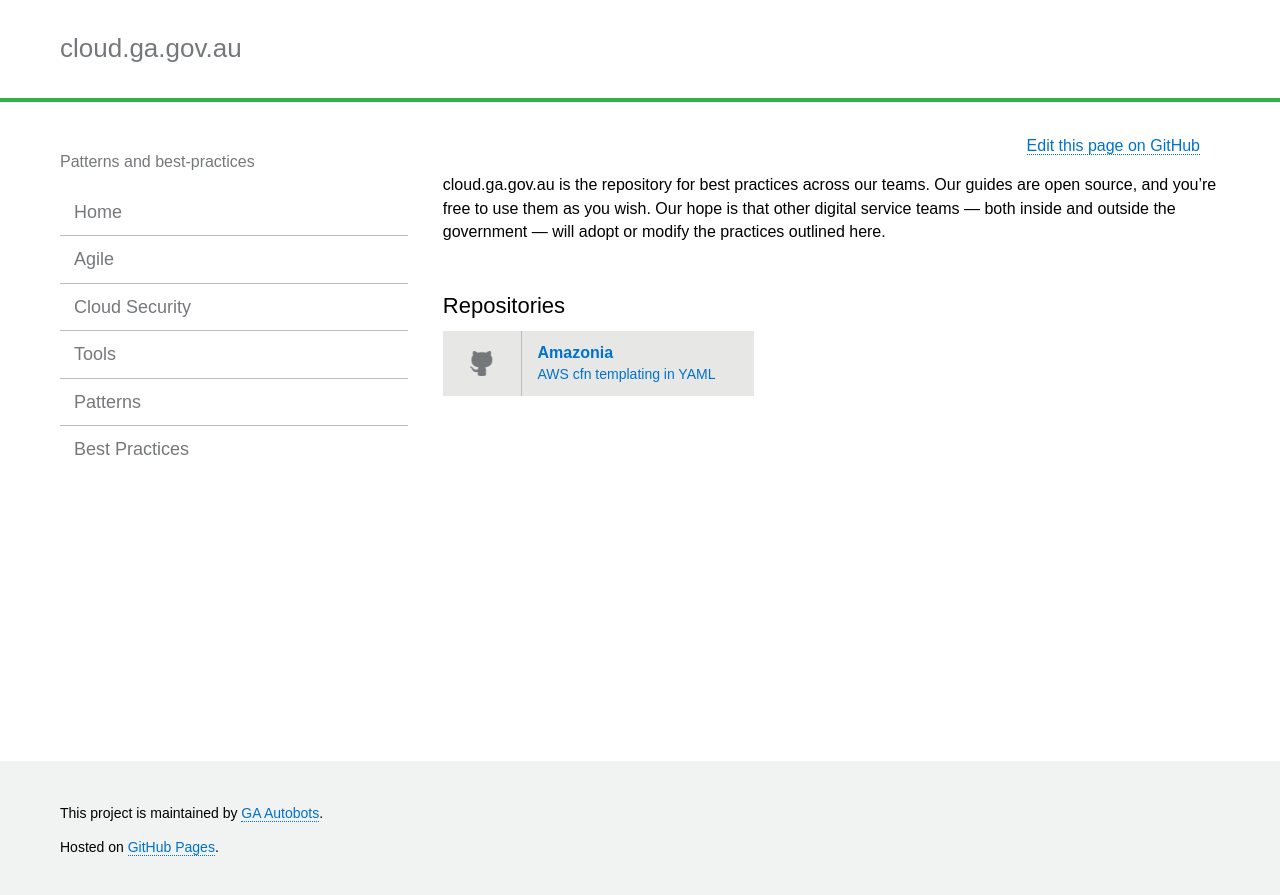
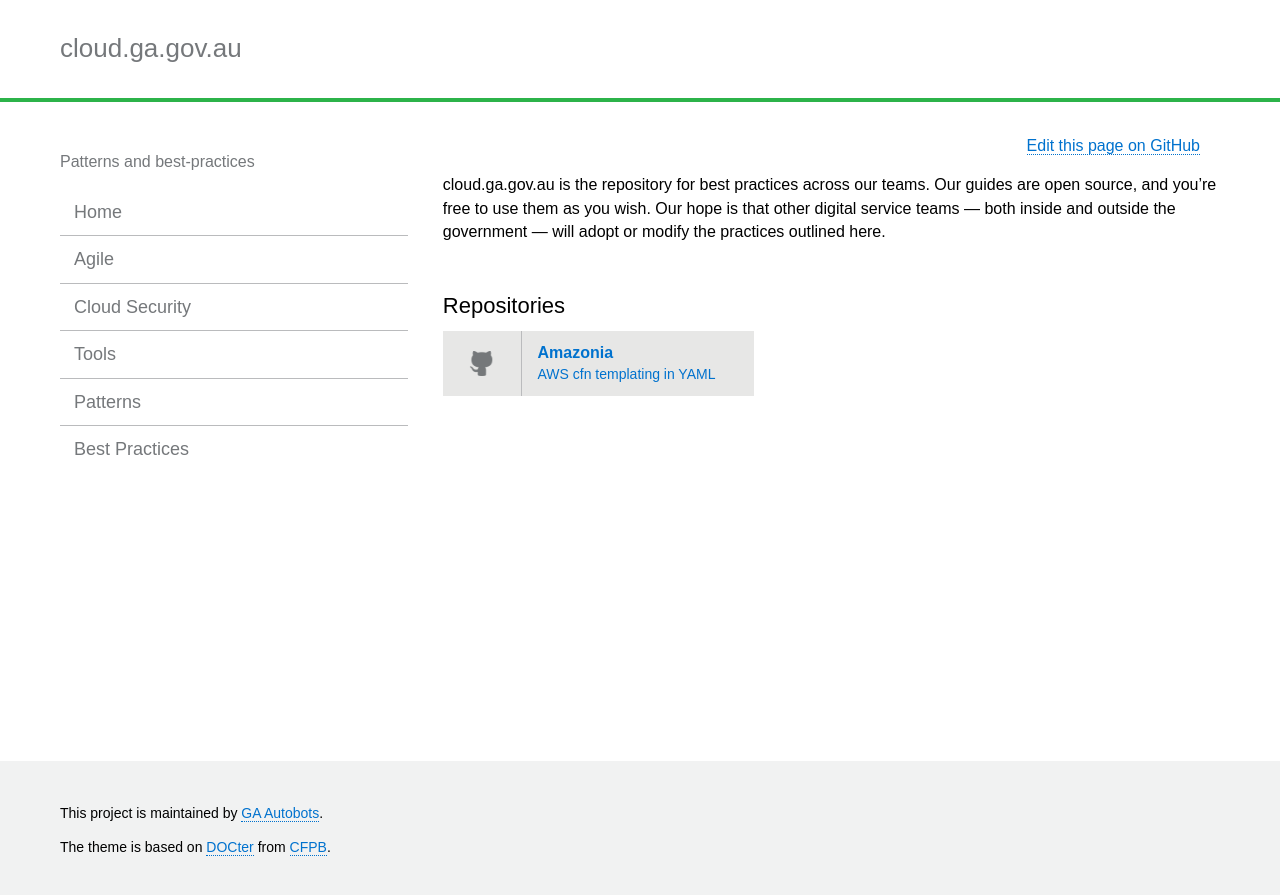
Before and after one commit to GeoscienceAustralia/cloud, a Jekyll site: the page built from docs/index.html, in a window 1280 px wide. Shown: the top 895 px of the page. Built offline with Jekyll 4.4.1, drawn with Linux system fonts in a browser that asks for light colours.

Commit message:
Add link to DOCter project

```diff
--- a/docs/_layouts/default.html
+++ b/docs/_layouts/default.html
@@ -51,7 +51,7 @@
         <div class="wrap">
           <p>This project is maintained by <a href="{{ site.author.url }}">{{ site.author.name }}</a>.</p>
 
-          <p>Hosted on <a href="http://pages.github.com/">GitHub Pages</a>.</p>
+          <p>The theme is based on <a href="https://github.com/cfpb/docter/">DOCter</a> from <a href="http://cfpb.github.io/">CFPB</a>.</p>
         </div><!--/.wrap -->
       </footer>
     </div> <!-- /.container -->
```
